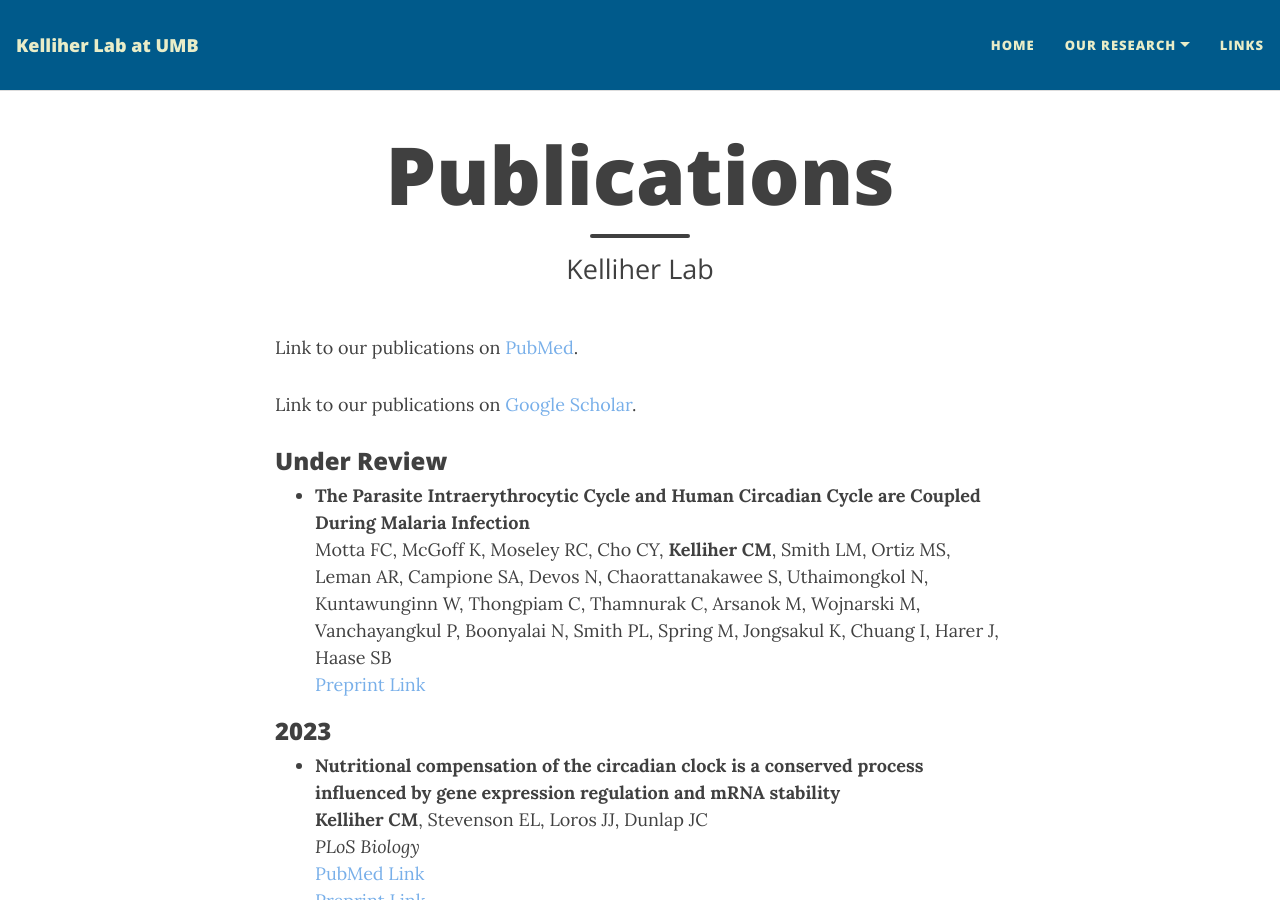
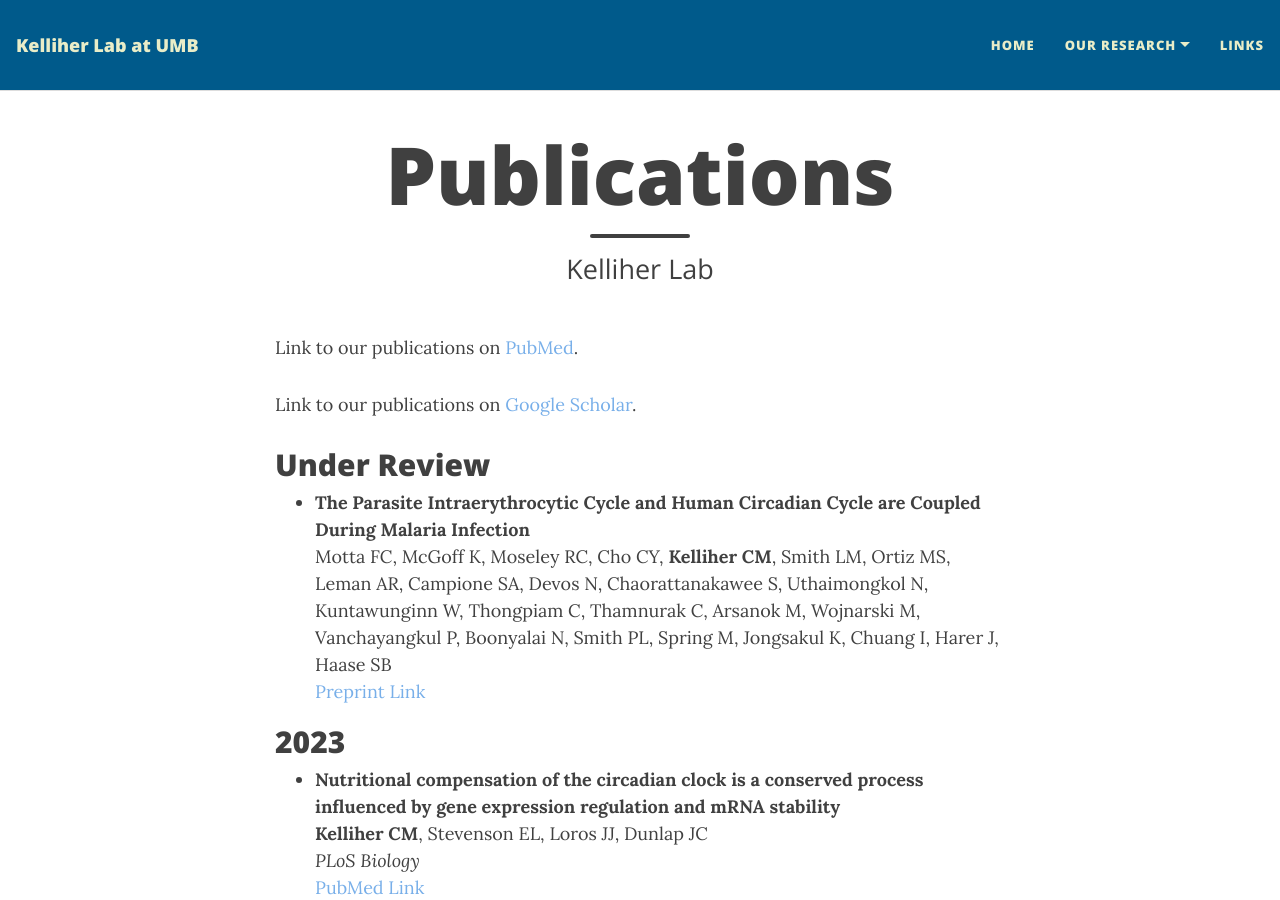
Before and after one commit to cmk35/cmk35.github.io, a Jekyll site: the page built from publications.md, in a window 1280 px wide and 900 px high. Built offline with Jekyll 4.4.1, drawn with Linux system fonts in a browser that asks for light colours; nearby versions of some CDN libraries.

```diff
--- a/publications.md
+++ b/publications.md
@@ -10,13 +10,13 @@ Link to our publications on <a href="https://www.ncbi.nlm.nih.gov/sites/myncbi/1
 Link to our publications on <a href="https://scholar.google.com/citations?user=4EmwOtQAAAAJ" target="_blank">Google Scholar</a>.
 <br />
 
-### Under Review
+## Under Review
 
 - **The Parasite Intraerythrocytic Cycle and Human Circadian Cycle are Coupled During Malaria Infection**\\
     Motta FC, McGoff K, Moseley RC, Cho CY, **Kelliher CM**, Smith LM, Ortiz MS, Leman AR, Campione SA, Devos N, Chaorattanakawee S, Uthaimongkol N, Kuntawunginn W, Thongpiam C, Thamnurak C, Arsanok M, Wojnarski M, Vanchayangkul P, Boonyalai N, Smith PL, Spring M, Jongsakul K, Chuang I, Harer J, Haase SB\\
     <a href="https://www.biorxiv.org/content/10.1101/2022.08.02.499203v1" target="_blank">Preprint Link</a>
 
-### 2023
+## 2023
 
 - **Nutritional compensation of the circadian clock is a conserved process influenced by gene expression regulation and mRNA stability**\\
     **Kelliher CM**, Stevenson EL, Loros JJ, Dunlap JC\\
@@ -24,7 +24,7 @@ Link to our publications on <a href="https://scholar.google.com/citations?user=4
     <a href="https://pubmed.ncbi.nlm.nih.gov/36603054/" target="_blank">PubMed Link</a>\\
     <a href="https://www.biorxiv.org/content/10.1101/2022.05.09.491261v2" target="_blank">Preprint Link</a>
 
-### 2020
+## 2020
 
 - **PRD-2 directly regulates casein kinase I and counteracts nonsense-mediated decay in the Neurospora circadian clock**\\
     **Kelliher CM**, Lambreghts R, Xiang Q, Baker CL, Loros JJ, Dunlap JC\\
@@ -47,7 +47,7 @@ Link to our publications on <a href="https://scholar.google.com/citations?user=4
     *Science*\\
     <a href="https://pubmed.ncbi.nlm.nih.gov/32409472/" target="_blank">PubMed Link</a>
 
-### 2019
+## 2019
 
 - **The Cell-Cycle Transcriptional Network Generates and Transmits a Pulse of Transcription Once Each Cell Cycle**\\
     Cho CY, **Kelliher CM**, Haase SB\\
@@ -55,14 +55,14 @@ Link to our publications on <a href="https://scholar.google.com/citations?user=4
     <a href="https://pubmed.ncbi.nlm.nih.gov/30668223/" target="_blank">PubMed Link</a>\\
     <a href="https://www.biorxiv.org/content/10.1101/190686v1" target="_blank">Preprint Link</a>
 
-### 2018
+## 2018
 
 - **Layers of regulation of cell-cycle gene expression in the budding yeast Saccharomyces cerevisiae**\\
     **Kelliher CM**, Foster MW, Motta FC, Deckard A, Soderblom EJ, Moseley MA, Haase SB\\
     *Molecular Biology of the Cell*\\
     <a href="https://pubmed.ncbi.nlm.nih.gov/30207828/" target="_blank">PubMed Link</a>
 
-### 2017
+## 2017
 
 - **Reconciling Conflicting Models for Global Control of Cell-Cycle Transcription**\\
     Cho CY, Motta FC, **Kelliher CM**, Deckard A, Haase SB\\
@@ -75,7 +75,7 @@ Link to our publications on <a href="https://scholar.google.com/citations?user=4
     *Current Genetics (Invited Review)*\\
     <a href="https://pubmed.ncbi.nlm.nih.gov/28265742/" target="_blank">PubMed Link</a>
 
-### 2016
+## 2016
 
 - **Investigating Conservation of the Cell-Cycle-Regulated Transcriptional Program in the Fungal Pathogen, Cryptococcus neoformans**\\
     **Kelliher CM**, Leman AR, Sierra CS, Haase SB\\
@@ -88,7 +88,7 @@ Link to our publications on <a href="https://scholar.google.com/citations?user=4
     *Genome Biology*\\
     <a href="https://pubmed.ncbi.nlm.nih.gov/27760556/" target="_blank">PubMed Link</a>
 
-### 2014
+## 2014
 
 - **Restraint of the G2/M Transition by the SR/RRM family mRNA Shuttling Binding Protein SNXA^HRB1 in Aspergillus nidulans**\\
     James SW, Banta T, Barra J, Ciraku L, Coile C, Cuda Z, Day R, Dixit C, Eastlack S, Giang A, Goode J, Guice A, Huff Y, Humbert S, **Kelliher C**, Kobie J, Kohlbrenner E, Mwambutsa F, Orzechowski A, Shingler K, Spell C, Anglin SL\\
```
